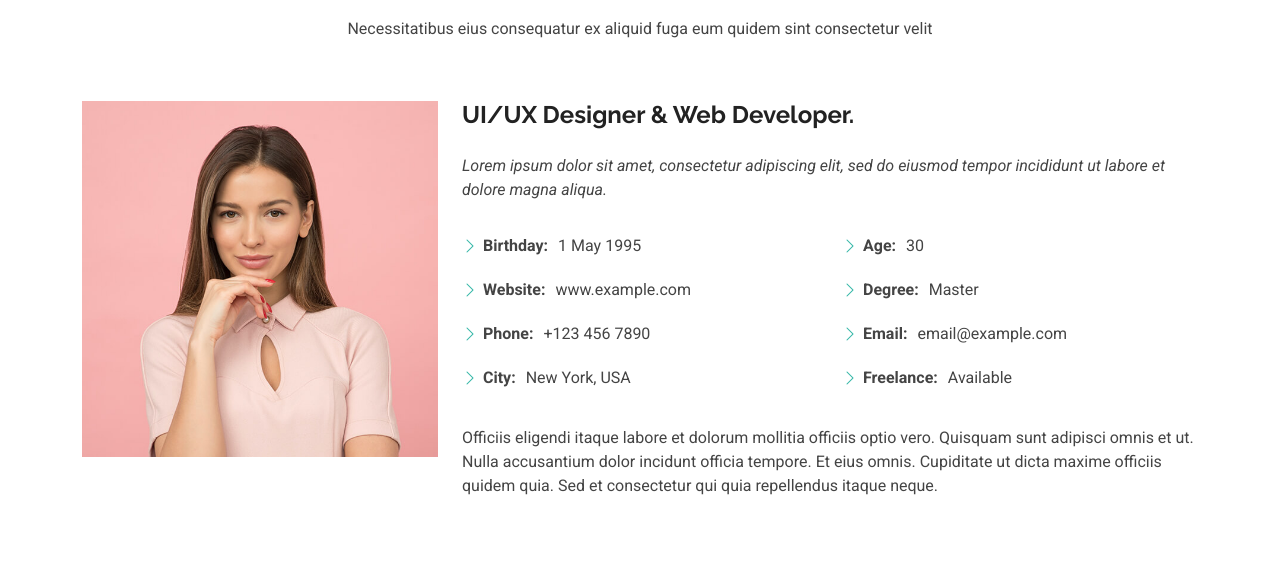
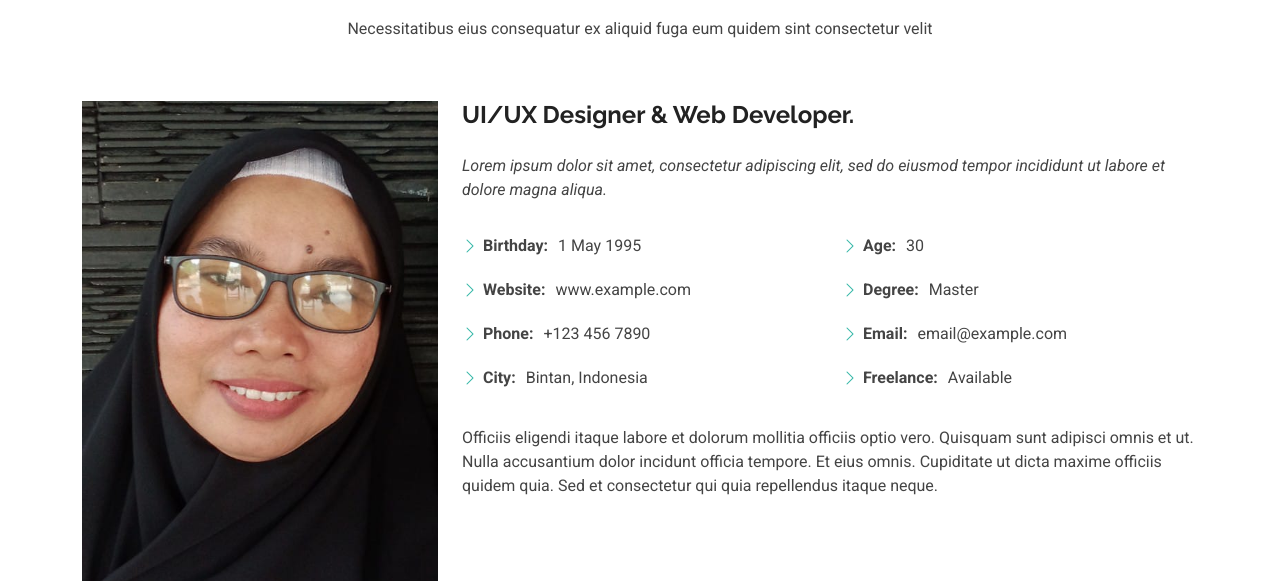
Before and after one commit to nelti1974/nelti1974.github.io, a plain HTML site: page about.html in a window 1280 px wide. Shown: the part 204-785 px from the top of the page. Drawn offline with Linux system fonts and the light colour scheme.

Commit message:
perbaikan about

```diff
--- a/about.html
+++ b/about.html
@@ -4,7 +4,7 @@
 <head>
   <meta charset="utf-8">
   <meta content="width=device-width, initial-scale=1.0" name="viewport">
-  <title>About - Kelly Bootstrap Template</title>
+  <title>About - Nelti</title>
   <meta name="description" content="">
   <meta name="keywords" content="">
 
@@ -101,7 +101,7 @@
 
         <div class="row gy-4 justify-content-center">
           <div class="col-lg-4">
-            <img src="assets/img/profile-img.jpg" class="img-fluid" alt="">
+            <img src="assets/img/foto_profil.jpg" class="img-fluid" alt="">
           </div>
           <div class="col-lg-8 content">
             <h2>UI/UX Designer &amp; Web Developer.</h2>
@@ -115,7 +115,7 @@
                   <li><i class="bi bi-chevron-right"></i> <strong>Birthday:</strong> <span>1 May 1995</span></li>
                   <li><i class="bi bi-chevron-right"></i> <strong>Website:</strong> <span>www.example.com</span></li>
                   <li><i class="bi bi-chevron-right"></i> <strong>Phone:</strong> <span>+123 456 7890</span></li>
-                  <li><i class="bi bi-chevron-right"></i> <strong>City:</strong> <span>New York, USA</span></li>
+                  <li><i class="bi bi-chevron-right"></i> <strong>City:</strong> <span>Bintan, Indonesia</span></li>
                 </ul>
               </div>
               <div class="col-lg-6">
```
